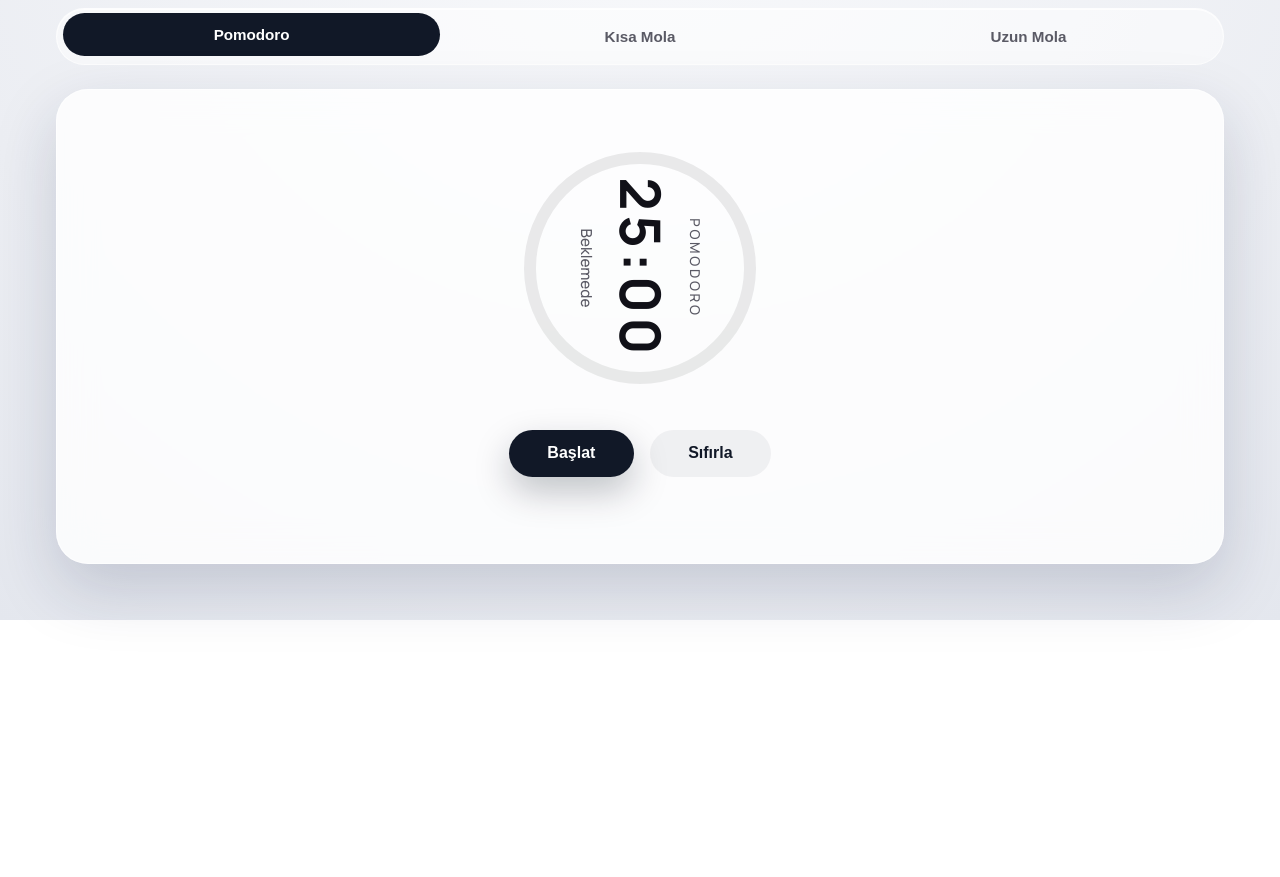
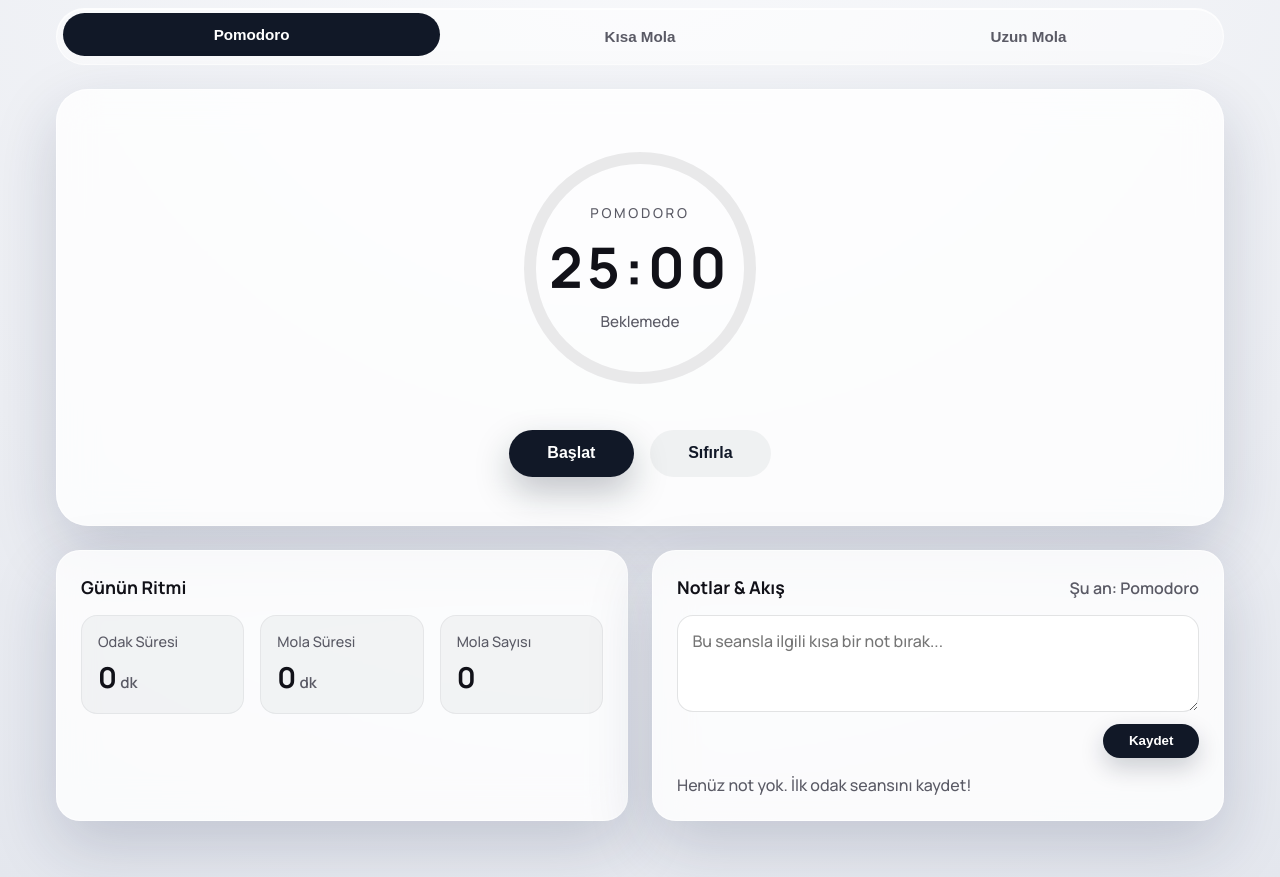
Before and after one commit to anilfiddan/modern-pomodoro, a React (Vite) app: page / in a window 1280 px wide. Shown: the part 180-1057 px from the top of the page. Before the commit the page ends 800 px from the top, so only its background shows below. Built offline with nearby package versions, Linux system fonts and the light colour scheme.

Commit message:
değişiklik

```diff
--- a/src/App.jsx
+++ b/src/App.jsx
@@ -3,6 +3,8 @@ import Header from './components/Header.jsx';
 import ModeSelector from './components/ModeSelector.jsx';
 import Timer from './components/Timer.jsx';
 import Controls from './components/Controls.jsx';
+import SessionStats from './components/SessionStats.jsx';
+import LogBook from './components/LogBook.jsx';
 
 const MODES = {
   pomodoro: { label: 'Pomodoro', duration: 25 * 60 },
@@ -11,6 +13,12 @@ const MODES = {
 };
 
 const STORAGE_KEY = 'modern-pomodoro-state';
+const DEFAULT_STATS = {
+  focusMinutes: 0,
+  breakMinutes: 0,
+  breaksTaken: 0,
+};
+const MAX_LOG_ENTRIES = 25;
 
 function App() {
   const [mode, setMode] = useState('pomodoro');
@@ -18,6 +26,8 @@ function App() {
   const [isRunning, setIsRunning] = useState(false);
   const [targetTime, setTargetTime] = useState(null);
   const [alertMessage, setAlertMessage] = useState('');
+  const [stats, setStats] = useState(DEFAULT_STATS);
+  const [logEntries, setLogEntries] = useState([]);
 
   const audioCtxRef = useRef(null);
   const hydratedRef = useRef(false);
@@ -84,6 +94,20 @@ function App() {
     setTargetTime(null);
     setTimeLeft(0);
     setAlertMessage(`${MODES[mode].label} tamamlandı!`);
+    setStats((prev) => {
+      const minutes = MODES[mode].duration / 60;
+      if (mode === 'pomodoro') {
+        return {
+          ...prev,
+          focusMinutes: Math.round((prev.focusMinutes + minutes) * 10) / 10,
+        };
+      }
+      return {
+        ...prev,
+        breakMinutes: Math.round((prev.breakMinutes + minutes) * 10) / 10,
+        breaksTaken: prev.breaksTaken + 1,
+      };
+    });
     playChime();
     triggerNotification();
   }, [mode, playChime, triggerNotification]);
@@ -123,10 +147,19 @@ function App() {
         }
       }
 
+      const storedStats = {
+        focusMinutes: Number(stored?.stats?.focusMinutes) || 0,
+        breakMinutes: Number(stored?.stats?.breakMinutes) || 0,
+        breaksTaken: Number(stored?.stats?.breaksTaken) || 0,
+      };
+      const storedEntries = Array.isArray(stored?.logEntries) ? stored.logEntries : [];
+
       setMode(storedMode);
       setTimeLeft(nextTimeLeft);
       setIsRunning(nextRunning);
       setTargetTime(nextTarget);
+      setStats(storedStats);
+      setLogEntries(storedEntries);
     } catch (error) {
       console.error('State hydration failed:', error);
     }
@@ -153,9 +186,32 @@ function App() {
       timeLeft,
       isRunning,
       targetTime,
+      stats,
+      logEntries,
     };
     localStorage.setItem(STORAGE_KEY, JSON.stringify(stateToPersist));
-  }, [mode, timeLeft, isRunning, targetTime]);
+  }, [mode, timeLeft, isRunning, targetTime, stats, logEntries]);
+
+  const generateEntryId = () => {
+    if (typeof crypto !== 'undefined' && crypto.randomUUID) {
+      return crypto.randomUUID();
+    }
+    return `${Date.now()}-${Math.random().toString(16).slice(2)}`;
+  };
+
+  const handleAddEntry = (text) => {
+    const trimmed = text.trim();
+    if (!trimmed) return false;
+    const entry = {
+      id: generateEntryId(),
+      text: trimmed,
+      mode,
+      minutes: MODES[mode].duration / 60,
+      timestamp: new Date().toISOString(),
+    };
+    setLogEntries((prev) => [entry, ...prev].slice(0, MAX_LOG_ENTRIES));
+    return true;
+  };
 
   const ensureNotificationPermission = () => {
     if ('Notification' in window && Notification.permission === 'default') {
@@ -223,6 +279,15 @@ function App() {
           />
           {alertMessage && <p className="alert-banner">{alertMessage}</p>}
         </section>
+        <section className="insights-grid">
+          <SessionStats stats={stats} />
+          <LogBook
+            entries={logEntries}
+            onAddEntry={handleAddEntry}
+            currentMode={mode}
+            modes={MODES}
+          />
+        </section>
       </main>
     </div>
   );
--- /dev/null
+++ b/src/components/LogBook.jsx
@@ -0,0 +1,64 @@
+import { useState } from 'react';
+
+function LogEntry({ entry, modes }) {
+  const modeLabel = modes[entry.mode]?.label ?? entry.mode;
+  const timestamp = new Date(entry.timestamp);
+  const timeString = timestamp.toLocaleTimeString('tr-TR', {
+    hour: '2-digit',
+    minute: '2-digit',
+  });
+
+  return (
+    <div className="log-entry">
+      <div>
+        <p className="log-mode">
+          {modeLabel}
+          <span> · {entry.minutes} dk</span>
+        </p>
+        <p className="log-text">{entry.text}</p>
+      </div>
+      <span className="log-time">{timeString}</span>
+    </div>
+  );
+}
+
+function LogBook({ entries, onAddEntry, currentMode, modes }) {
+  const [note, setNote] = useState('');
+
+  const handleSubmit = (event) => {
+    event.preventDefault();
+    const added = onAddEntry(note);
+    if (added) {
+      setNote('');
+    }
+  };
+
+  return (
+    <div className="logbook">
+      <div className="logbook-header">
+        <h2>Notlar & Akış</h2>
+        <p>Şu an: {modes[currentMode].label}</p>
+      </div>
+      <form className="log-form" onSubmit={handleSubmit}>
+        <textarea
+          placeholder="Bu seansla ilgili kısa bir not bırak..."
+          value={note}
+          onChange={(event) => setNote(event.target.value)}
+          rows={3}
+        />
+        <button type="submit">Kaydet</button>
+      </form>
+      <div className="log-list" aria-live="polite">
+        {entries.length === 0 ? (
+          <p className="log-empty">Henüz not yok. İlk odak seansını kaydet!</p>
+        ) : (
+          entries.map((entry) => (
+            <LogEntry key={entry.id} entry={entry} modes={modes} />
+          ))
+        )}
+      </div>
+    </div>
+  );
+}
+
+export default LogBook;
--- /dev/null
+++ b/src/components/SessionStats.jsx
@@ -0,0 +1,26 @@
+function StatCard({ title, value, suffix = '' }) {
+  return (
+    <div className="stat-card">
+      <p className="stat-title">{title}</p>
+      <p className="stat-value">
+        {value}
+        {suffix && <span className="stat-suffix">{suffix}</span>}
+      </p>
+    </div>
+  );
+}
+
+function SessionStats({ stats }) {
+  return (
+    <div className="session-stats">
+      <h2>Günün Ritmi</h2>
+      <div className="stat-grid">
+        <StatCard title="Odak Süresi" value={stats.focusMinutes} suffix="dk" />
+        <StatCard title="Mola Süresi" value={stats.breakMinutes} suffix="dk" />
+        <StatCard title="Mola Sayısı" value={stats.breaksTaken} />
+      </div>
+    </div>
+  );
+}
+
+export default SessionStats;
--- a/src/styles.css
+++ b/src/styles.css
@@ -136,6 +136,7 @@ h1 {
   height: 260px;
 }
 
+
 .timer-ring {
   transform: rotate(-90deg);
 }
@@ -160,7 +161,6 @@ h1 {
   justify-content: center;
   align-items: center;
   text-align: center;
-  transform: rotate(90deg);
 }
 
 .timer-label {
@@ -231,6 +231,147 @@ h1 {
   border: 1px solid var(--card-border);
 }
 
+.insights-grid {
+  display: grid;
+  grid-template-columns: repeat(auto-fit, minmax(280px, 1fr));
+  gap: 1.5rem;
+}
+
+.session-stats,
+.logbook {
+  background: var(--card);
+  border-radius: 24px;
+  border: 1px solid var(--card-border);
+  padding: 1.5rem;
+  box-shadow: var(--shadow-soft);
+  backdrop-filter: blur(18px);
+}
+
+.session-stats h2,
+.logbook h2 {
+  margin: 0 0 1rem;
+  font-size: 1.1rem;
+}
+
+.stat-grid {
+  display: grid;
+  grid-template-columns: repeat(auto-fit, minmax(120px, 1fr));
+  gap: 1rem;
+}
+
+.stat-card {
+  padding: 1rem;
+  border-radius: 16px;
+  background: rgba(17, 24, 39, 0.04);
+  border: 1px solid rgba(17, 24, 39, 0.06);
+}
+
+.stat-title {
+  margin: 0 0 0.4rem;
+  font-size: 0.9rem;
+  color: var(--subtle);
+}
+
+.stat-value {
+  margin: 0;
+  font-size: 1.8rem;
+  font-weight: 700;
+}
+
+.stat-suffix {
+  margin-left: 0.2rem;
+  font-size: 0.95rem;
+  color: var(--subtle);
+  font-weight: 600;
+}
+
+.logbook-header {
+  display: flex;
+  justify-content: space-between;
+  align-items: baseline;
+  gap: 0.75rem;
+}
+
+.logbook-header p {
+  margin: 0;
+  color: var(--subtle);
+  font-weight: 600;
+}
+
+.log-form {
+  display: flex;
+  flex-direction: column;
+  gap: 0.75rem;
+  margin-bottom: 1rem;
+}
+
+.log-form textarea {
+  resize: vertical;
+  border-radius: 16px;
+  border: 1px solid rgba(17, 24, 39, 0.12);
+  padding: 0.9rem;
+  font-family: inherit;
+  font-size: 1rem;
+  background: rgba(255, 255, 255, 0.9);
+}
+
+.log-form button {
+  align-self: flex-end;
+  border: none;
+  border-radius: 999px;
+  padding: 0.6rem 1.6rem;
+  font-weight: 600;
+  background: var(--accent);
+  color: white;
+  cursor: pointer;
+  box-shadow: 0 10px 25px rgba(17, 24, 39, 0.2);
+}
+
+.log-list {
+  display: flex;
+  flex-direction: column;
+  gap: 0.75rem;
+  max-height: 320px;
+  overflow-y: auto;
+  padding-right: 0.25rem;
+}
+
+.log-entry {
+  display: flex;
+  justify-content: space-between;
+  gap: 1rem;
+  padding: 1rem;
+  border-radius: 18px;
+  background: rgba(17, 24, 39, 0.04);
+  border: 1px solid rgba(17, 24, 39, 0.06);
+}
+
+.log-mode {
+  margin: 0;
+  font-weight: 600;
+}
+
+.log-mode span {
+  color: var(--subtle);
+  font-weight: 500;
+}
+
+.log-text {
+  margin: 0.3rem 0 0;
+  color: var(--text);
+}
+
+.log-time {
+  color: var(--subtle);
+  font-weight: 600;
+  white-space: nowrap;
+}
+
+.log-empty {
+  margin: 0;
+  color: var(--subtle);
+}
+
 @media (max-width: 640px) {
   .app-shell {
     padding: 1.5rem;
@@ -244,4 +385,9 @@ h1 {
   .controls button {
     flex: 1 1 100%;
   }
+
+  .logbook-header {
+    flex-direction: column;
+    align-items: flex-start;
+  }
 }
```
